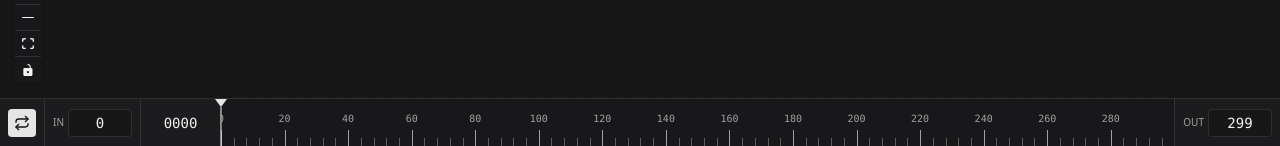
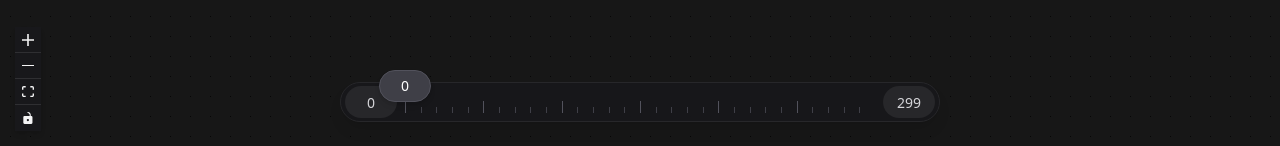
Before and after one commit to twoamdev/canal-app, a React (Vite) app: page / in a window 1280 px wide. Shown: the part 654-800 px from the top of the page. Built offline with nearby package versions, Linux system fonts and the light colour scheme.

Commit message:
updated the timeline to be a minimal scrubber for now

```diff
--- a/src/components/Timeline/TimelineScrubber.tsx
+++ b/src/components/Timeline/TimelineScrubber.tsx
@@ -1,12 +1,11 @@
 import { useRef, useCallback, useEffect, useState } from 'react';
 import { useTimelineStore } from '../../stores/timelineStore';
-import { Repeat } from 'lucide-react';
 
 // Tick spacing configuration
-const MIN_MINOR_TICK_SPACING = 6; // Minimum pixels between minor ticks
-const MIN_MAJOR_TICK_SPACING = 60; // Minimum pixels between major ticks (for labels)
+const MIN_MINOR_TICK_SPACING = 8;
+const MIN_MAJOR_TICK_SPACING = 40;
 
-// Nice intervals for tick marks (will be scaled by power of 10)
+// Nice intervals for tick marks
 const NICE_INTERVALS = [1, 2, 5, 10];
 
 export function TimelineScrubber() {
@@ -14,23 +13,21 @@ export function TimelineScrubber() {
   const [trackWidth, setTrackWidth] = useState(0);
   const [isDragging, setIsDragging] = useState(false);
 
-  // Local state for input editing (allows clearing/typing)
-  const [inInputValue, setInInputValue] = useState<string>('');
-  const [outInputValue, setOutInputValue] = useState<string>('');
-  const [isEditingIn, setIsEditingIn] = useState(false);
-  const [isEditingOut, setIsEditingOut] = useState(false);
+  // Local state for input editing
+  const [startInputValue, setStartInputValue] = useState<string>('');
+  const [endInputValue, setEndInputValue] = useState<string>('');
+  const [isEditingStart, setIsEditingStart] = useState(false);
+  const [isEditingEnd, setIsEditingEnd] = useState(false);
 
   const currentFrame = useTimelineStore((state) => state.currentFrame);
   const frameStart = useTimelineStore((state) => state.frameStart);
   const frameEnd = useTimelineStore((state) => state.frameEnd);
   const isPlaying = useTimelineStore((state) => state.isPlaying);
-  const isLooping = useTimelineStore((state) => state.isLooping);
   const fps = useTimelineStore((state) => state.fps);
   const setCurrentFrame = useTimelineStore((state) => state.setCurrentFrame);
   const setFrameRange = useTimelineStore((state) => state.setFrameRange);
   const setIsPlaying = useTimelineStore((state) => state.setIsPlaying);
   const togglePlayback = useTimelineStore((state) => state.togglePlayback);
-  const toggleLooping = useTimelineStore((state) => state.toggleLooping);
 
   // Playback refs
   const playbackRef = useRef<number | null>(null);
@@ -55,50 +52,38 @@ export function TimelineScrubber() {
     return () => observer.disconnect();
   }, []);
 
-  // Find a "nice" interval that's >= minInterval
+  // Find a "nice" interval
   const getNiceInterval = useCallback((minInterval: number): number => {
     if (minInterval <= 0) return 1;
-
-    // Find the order of magnitude
     const magnitude = Math.pow(10, Math.floor(Math.log10(minInterval)));
-
-    // Find the smallest nice interval >= minInterval
     for (const nice of NICE_INTERVALS) {
       const interval = nice * magnitude;
       if (interval >= minInterval) {
         return interval;
       }
     }
-    // Fall back to next magnitude
     return 10 * magnitude;
   }, []);
 
-  // Calculate tick configuration based on available width
+  // Calculate tick configuration
   const tickConfig = useCallback(() => {
     if (trackWidth === 0 || totalFrames <= 0) {
       return { minorInterval: 1, majorInterval: 10, pixelsPerFrame: 0 };
     }
 
     const pixelsPerFrame = trackWidth / totalFrames;
-
-    // Calculate minimum intervals based on pixel spacing requirements
     const minMinorInterval = MIN_MINOR_TICK_SPACING / pixelsPerFrame;
     const minMajorInterval = MIN_MAJOR_TICK_SPACING / pixelsPerFrame;
-
-    // Get nice intervals
     const majorInterval = Math.max(1, getNiceInterval(minMajorInterval));
 
-    // Minor interval should divide evenly into major interval
-    // Use 5 minor ticks per major tick, or 2 if that's too dense
     let minorInterval = majorInterval / 5;
     if (minorInterval < minMinorInterval) {
       minorInterval = majorInterval / 2;
     }
     if (minorInterval < minMinorInterval || minorInterval < 1) {
-      minorInterval = majorInterval; // No minor ticks, just major
+      minorInterval = majorInterval;
     }
 
-    // Ensure intervals are integers (we're dealing with frames)
     return {
       minorInterval: Math.max(1, Math.round(minorInterval)),
       majorInterval: Math.max(1, Math.round(majorInterval)),
@@ -111,14 +96,11 @@ export function TimelineScrubber() {
   // Generate tick marks
   const ticks = useCallback(() => {
     const result: Array<{ frame: number; isMajor: boolean; x: number }> = [];
-
     if (pixelsPerFrame === 0 || totalFrames <= 0) return result;
 
-    // Start from the first tick frame that's >= frameStart and aligned to minorInterval
     const firstTick = Math.ceil(frameStart / minorInterval) * minorInterval;
 
     for (let frame = firstTick; frame <= frameEnd; frame += minorInterval) {
-      // A tick is major if it aligns with the major interval
       const isMajor = frame % majorInterval === 0;
       const x = (frame - frameStart) * pixelsPerFrame;
       result.push({ frame, isMajor, x });
@@ -127,8 +109,8 @@ export function TimelineScrubber() {
     return result;
   }, [frameStart, frameEnd, minorInterval, majorInterval, pixelsPerFrame, totalFrames]);
 
-  // Scrubber position
-  const scrubberX = (currentFrame - frameStart) * pixelsPerFrame;
+  // Scrubber position (percentage for positioning)
+  const scrubberPercent = totalFrames > 0 ? ((currentFrame - frameStart) / (frameEnd - frameStart)) * 100 : 0;
 
   // Handle scrubbing
   const frameFromX = useCallback(
@@ -175,7 +157,7 @@ export function TimelineScrubber() {
     };
   }, [isDragging, frameFromX, setCurrentFrame]);
 
-  // Playback loop
+  // Playback loop - always loops by default
   useEffect(() => {
     if (!isPlaying || isDragging) {
       if (playbackRef.current) {
@@ -201,12 +183,8 @@ export function TimelineScrubber() {
         let nextFrame = state.currentFrame + 1;
 
         if (nextFrame > state.frameEnd) {
-          if (isLooping) {
+          // Always loop
           nextFrame = state.frameStart;
-          } else {
-            setIsPlaying(false);
-            return;
-          }
         }
 
         setCurrentFrame(nextFrame);
@@ -224,7 +202,7 @@ export function TimelineScrubber() {
         playbackRef.current = null;
       }
     };
-  }, [isPlaying, isDragging, fps, isLooping, setCurrentFrame, setIsPlaying]);
+  }, [isPlaying, isDragging, fps, setCurrentFrame, setIsPlaying]);
 
   // Stop playback when dragging starts
   useEffect(() => {
@@ -236,7 +214,6 @@ export function TimelineScrubber() {
   // Spacebar hotkey for play/pause
   useEffect(() => {
     const handleKeyDown = (e: KeyboardEvent) => {
-      // Don't trigger if user is typing in an input
       if (
         e.target instanceof HTMLInputElement ||
         e.target instanceof HTMLTextAreaElement
@@ -254,176 +231,127 @@ export function TimelineScrubber() {
     return () => window.removeEventListener('keydown', handleKeyDown);
   }, [togglePlayback]);
 
-  // Format frame number for display
-  const formatFrame = (frame: number) => {
-    return frame.toString().padStart(4, '0');
-  };
-
-  // Frame In input handlers
-  const handleInFocus = useCallback(() => {
-    setInInputValue(frameStart.toString());
-    setIsEditingIn(true);
+  // Start frame input handlers
+  const handleStartFocus = useCallback(() => {
+    setStartInputValue(frameStart.toString());
+    setIsEditingStart(true);
   }, [frameStart]);
 
-  const handleInChange = useCallback((e: React.ChangeEvent<HTMLInputElement>) => {
-    setInInputValue(e.target.value);
+  const handleStartChange = useCallback((e: React.ChangeEvent<HTMLInputElement>) => {
+    setStartInputValue(e.target.value);
   }, []);
 
-  const handleInBlur = useCallback(() => {
-    setIsEditingIn(false);
-    const value = parseInt(inInputValue, 10);
+  const handleStartBlur = useCallback(() => {
+    setIsEditingStart(false);
+    const value = parseInt(startInputValue, 10);
     if (!isNaN(value) && value >= 0 && value < frameEnd) {
       setFrameRange(value, frameEnd);
     }
-    // Reset to store value (will show on next render)
-  }, [inInputValue, frameEnd, setFrameRange]);
+  }, [startInputValue, frameEnd, setFrameRange]);
 
-  const handleInKeyDown = useCallback((e: React.KeyboardEvent<HTMLInputElement>) => {
+  const handleStartKeyDown = useCallback((e: React.KeyboardEvent<HTMLInputElement>) => {
     if (e.key === 'Enter') {
       e.currentTarget.blur();
     } else if (e.key === 'Escape') {
-      setIsEditingIn(false);
-      setInInputValue(frameStart.toString());
+      setIsEditingStart(false);
+      setStartInputValue(frameStart.toString());
     }
   }, [frameStart]);
 
-  // Frame Out input handlers
-  const handleOutFocus = useCallback(() => {
-    setOutInputValue(frameEnd.toString());
-    setIsEditingOut(true);
+  // End frame input handlers
+  const handleEndFocus = useCallback(() => {
+    setEndInputValue(frameEnd.toString());
+    setIsEditingEnd(true);
   }, [frameEnd]);
 
-  const handleOutChange = useCallback((e: React.ChangeEvent<HTMLInputElement>) => {
-    setOutInputValue(e.target.value);
+  const handleEndChange = useCallback((e: React.ChangeEvent<HTMLInputElement>) => {
+    setEndInputValue(e.target.value);
   }, []);
 
-  const handleOutBlur = useCallback(() => {
-    setIsEditingOut(false);
-    const value = parseInt(outInputValue, 10);
+  const handleEndBlur = useCallback(() => {
+    setIsEditingEnd(false);
+    const value = parseInt(endInputValue, 10);
     if (!isNaN(value) && value > frameStart) {
       setFrameRange(frameStart, value);
     }
-    // Reset to store value (will show on next render)
-  }, [outInputValue, frameStart, setFrameRange]);
+  }, [endInputValue, frameStart, setFrameRange]);
 
-  const handleOutKeyDown = useCallback((e: React.KeyboardEvent<HTMLInputElement>) => {
+  const handleEndKeyDown = useCallback((e: React.KeyboardEvent<HTMLInputElement>) => {
     if (e.key === 'Enter') {
       e.currentTarget.blur();
     } else if (e.key === 'Escape') {
-      setIsEditingOut(false);
-      setOutInputValue(frameEnd.toString());
+      setIsEditingEnd(false);
+      setEndInputValue(frameEnd.toString());
     }
   }, [frameEnd]);
 
   return (
-    <div className="h-12 bg-card border-t border-border flex items-stretch select-none">
-      {/* Control buttons */}
-      <div className="flex items-center px-2 border-r border-border bg-muted/30 gap-1">
-        <button
-          onClick={toggleLooping}
-          className={`p-1.5 rounded transition-colors ${
-            isLooping
-              ? 'bg-primary text-primary-foreground'
-              : 'text-muted-foreground hover:text-foreground hover:bg-muted'
-          }`}
-          title={isLooping ? 'Loop enabled' : 'Loop disabled'}
-        >
-          <Repeat className="w-4 h-4" />
-        </button>
-      </div>
-
-      {/* Frame In input */}
-      <div className="flex items-center px-2 border-r border-border bg-muted/30 gap-1">
-        <span className="text-[10px] text-muted-foreground uppercase">In</span>
+    <div className="fixed bottom-6 left-1/2 -translate-x-1/2 z-50">
+      {/* Timeline container - fixed width */}
+      <div className="w-[600px] h-10 bg-zinc-900/90 backdrop-blur-sm rounded-full flex items-center px-1 shadow-lg border border-zinc-800">
+        {/* Start frame pill - editable */}
+        <div className="flex-shrink-0 h-8 min-w-[52px] bg-zinc-800 rounded-full flex items-center justify-center">
           <input
             type="text"
             inputMode="numeric"
-          value={isEditingIn ? inInputValue : frameStart}
-          onFocus={handleInFocus}
-          onChange={handleInChange}
-          onBlur={handleInBlur}
-          onKeyDown={handleInKeyDown}
-          className="w-16 h-7 px-1.5 text-sm font-mono tabular-nums bg-background border border-border rounded text-center focus:outline-none focus:ring-1 focus:ring-primary"
+            value={isEditingStart ? startInputValue : frameStart}
+            onFocus={handleStartFocus}
+            onChange={handleStartChange}
+            onBlur={handleStartBlur}
+            onKeyDown={handleStartKeyDown}
+            className="w-12 h-8 text-sm font-medium text-zinc-300 tabular-nums bg-transparent text-center focus:outline-none focus:text-white"
           />
-      </div>
-
-      {/* Timecode display */}
-      <div className="w-20 flex items-center justify-center border-r border-border bg-muted/30">
-        <span className="font-mono text-sm text-foreground tabular-nums">
-          {formatFrame(currentFrame)}
-        </span>
         </div>
 
         {/* Timeline track */}
         <div
           ref={trackRef}
-        className="flex-1 relative cursor-pointer"
+          className="flex-1 h-full relative cursor-pointer mx-2"
           onMouseDown={handleMouseDown}
         >
           {/* Tick marks */}
-        <div className="absolute inset-0 overflow-hidden">
+          <div className="absolute inset-x-0 bottom-2 h-3">
             {ticks().map(({ frame, isMajor, x }) => (
               <div
                 key={frame}
                 className="absolute bottom-0"
                 style={{ left: `${x}px` }}
               >
-              {/* Tick line */}
                 <div
-                className={`w-px ${isMajor ? 'h-4 bg-muted-foreground' : 'h-2 bg-muted-foreground/50'}`}
+                  className={`w-px ${
+                    isMajor ? 'h-3 bg-zinc-600' : 'h-1.5 bg-zinc-700'
+                  }`}
                 />
-              {/* Frame label for major ticks */}
-              {isMajor && (
-                <span
-                  className="absolute bottom-5 text-[10px] text-muted-foreground font-mono tabular-nums -translate-x-1/2 whitespace-nowrap"
-                  style={{ left: 0 }}
-                >
-                  {frame}
-                </span>
-              )}
               </div>
             ))}
           </div>
 
-        {/* Scrubber head */}
+          {/* Current frame playhead with fused frame number */}
           <div
-          className="absolute top-0 bottom-0 pointer-events-none"
-          style={{ left: `${scrubberX}px`, transform: 'translateX(-50%)' }}
+            className="absolute top-1/2 -translate-y-1/2 pointer-events-none"
+            style={{ left: `${scrubberPercent}%`, transform: `translateX(-50%) translateY(-50%)` }}
           >
-          {/* Arrow head */}
-          <div className="relative">
-            <svg
-              width="12"
-              height="8"
-              viewBox="0 0 12 8"
-              className="absolute top-0 left-1/2 -translate-x-1/2"
-            >
-              <path
-                d="M6 8L0 0H12L6 8Z"
-                className="fill-primary"
-              />
-            </svg>
+            <div className="h-8 min-w-[52px] px-3 bg-zinc-700 rounded-full flex items-center justify-center border border-zinc-600 shadow-md">
+              <span className="text-sm font-medium text-white tabular-nums">
+                {currentFrame}
+              </span>
             </div>
-          {/* Vertical line */}
-          <div
-            className="absolute top-2 bottom-0 w-px bg-primary left-1/2 -translate-x-1/2"
-          />
           </div>
         </div>
 
-      {/* Frame Out input */}
-      <div className="flex items-center px-2 border-l border-border bg-muted/30 gap-1">
-        <span className="text-[10px] text-muted-foreground uppercase">Out</span>
+        {/* End frame pill - editable */}
+        <div className="flex-shrink-0 h-8 min-w-[52px] bg-zinc-800 rounded-full flex items-center justify-center">
           <input
             type="text"
             inputMode="numeric"
-          value={isEditingOut ? outInputValue : frameEnd}
-          onFocus={handleOutFocus}
-          onChange={handleOutChange}
-          onBlur={handleOutBlur}
-          onKeyDown={handleOutKeyDown}
-          className="w-16 h-7 px-1.5 text-sm font-mono tabular-nums bg-background border border-border rounded text-center focus:outline-none focus:ring-1 focus:ring-primary"
+            value={isEditingEnd ? endInputValue : frameEnd}
+            onFocus={handleEndFocus}
+            onChange={handleEndChange}
+            onBlur={handleEndBlur}
+            onKeyDown={handleEndKeyDown}
+            className="w-12 h-8 text-sm font-medium text-zinc-300 tabular-nums bg-transparent text-center focus:outline-none focus:text-white"
           />
+        </div>
       </div>
     </div>
   );
```
Also changed, not shown: public/Timeline.png (added). Lines whose indentation alone changed are shown as unchanged.
